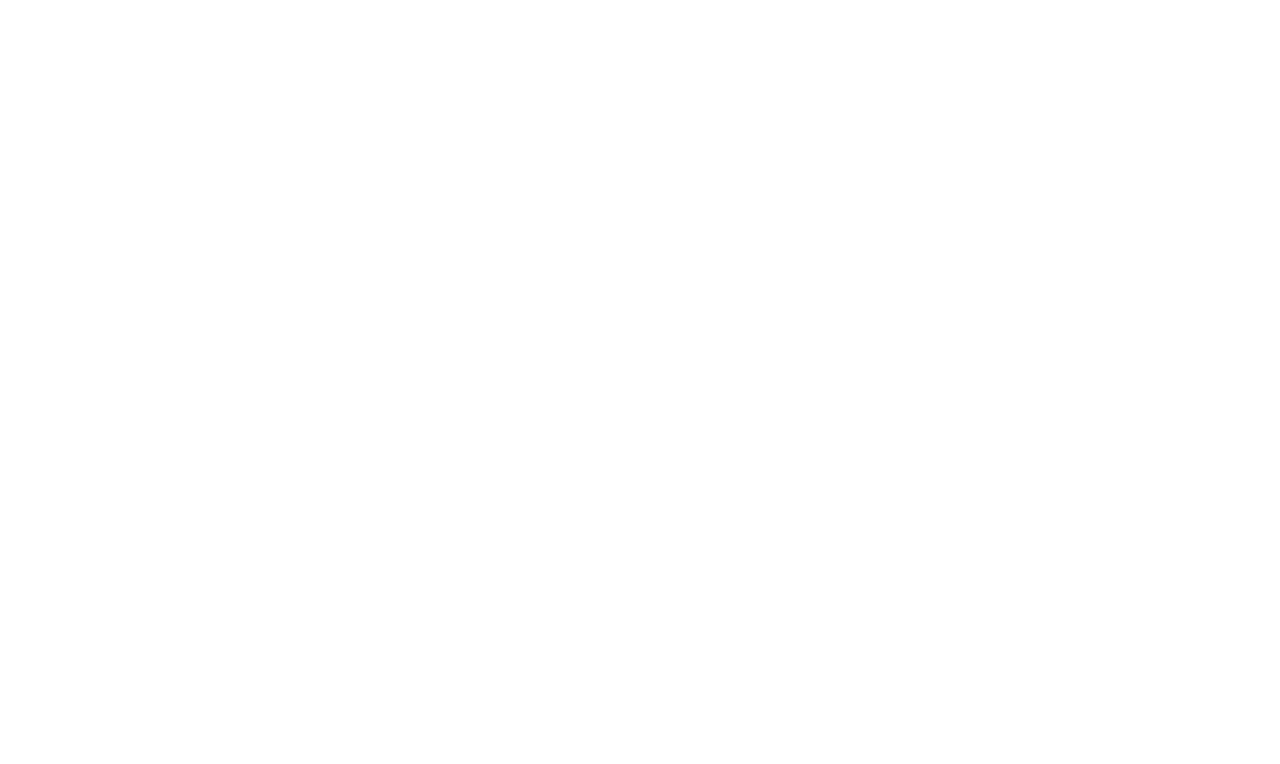
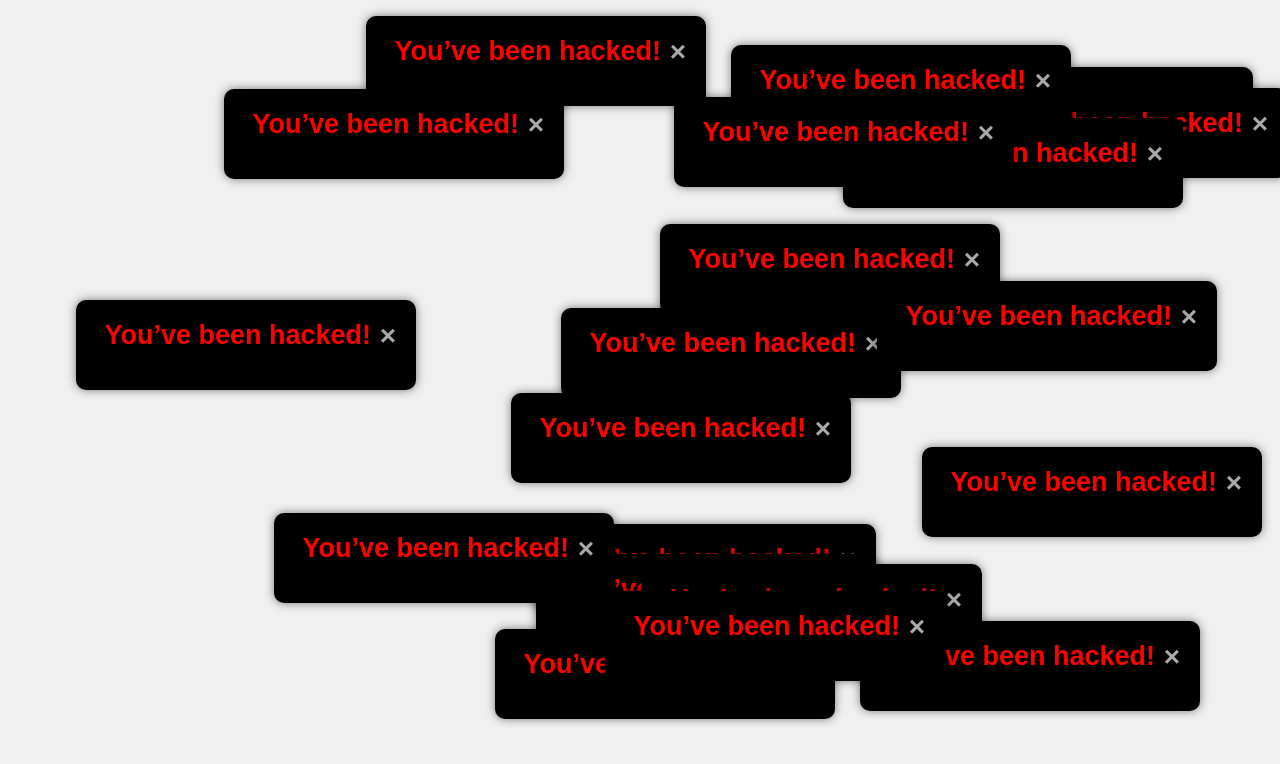
Before and after one commit to akszymanski/UH401, a plain HTML site: page index.html in a window 1280 px wide. Drawn offline with Linux system fonts and the light colour scheme.

Commit message:
Update index.html

```diff
--- a/index.html
+++ b/index.html
@@ -4,63 +4,114 @@
 <head>
     <meta charset="UTF-8">
     <meta name="viewport" content="width=device-width, initial-scale=1.0">
-    <title>HACKED</title>
+    <title>Multiple Popup Simulation</title>
+    <style>
+        /* Basic styling for the page */
+        body {
+            font-family: Arial, sans-serif;
+            margin: 0;
+            padding: 0;
+            background-color: #f0f0f0;
+            text-align: center;
+            overflow: hidden;
+            /* Prevent scrollbars due to popups */
+        }
+
+        h1 {
+            margin-top: 20px;
+        }
+
+        /* Style for each individual popup (modal) */
+        .popup {
+            position: absolute;
+            /* Make popups positionable */
+            width: 300px;
+            height: 50px;
+            background-color: rgb(0, 0, 0);
+            color: red;
+            border-radius: 10px;
+            padding: 20px;
+            text-align: center;
+            display: none;
+            /* Hidden by default */
+            box-shadow: 0 0 10px rgba(0, 0, 0, 0.5);
+            font-size: 18px;
+            z-index: 1000;
+            /* Ensure popups are above other content */
+        }
+
+        .popup h2 {
+            margin-top: 0;
+            color: red;
+        }
+
+        .popup .close {
+            color: #aaa;
+            float: right;
+            font-size: 28px;
+            font-weight: bold;
+            cursor: pointer;
+        }
+
+        .popup .close:hover,
+        .popup .close:focus {
+            color: black;
+            text-decoration: none;
+        }
+    </style>
 </head>
 
 <body>
 
-    <!-- Audio Element -->
-    <audio id="popupSound">
-        <source src="sounds/popup-sound.mp3" type="audio/mpeg">
-        Your browser does not support the audio element.
-    </audio>
-
     <script>
         function spawnPopups() {
-            const message = "You’ve been hacked!";
             const popupCount = 20; // Number of popups
-            const screenWidth = window.screen.width;
-            const screenHeight = window.screen.height;
+            const message = "You’ve been hacked!"; // Message in each popup
+            const screenWidth = window.innerWidth;
+            const screenHeight = window.innerHeight;
 
-            // Get audio element
-            const sound = document.getElementById('popupSound');
+            // Play a sound (optional)
+            const sound = new Audio("sounds/popup-sound.mp3"); // Replace with the correct path
+            sound.play();
 
             for (let i = 0; i < popupCount; i++) {
-                // Play sound
-                try {
-                    sound.currentTime = 0; // Reset sound
-                    sound.play();
-                } catch (error) {
-                    console.error("Audio playback failed:", error);
-                }
+                // Create a new popup (modal)
+                const popup = document.createElement('div');
+                popup.classList.add('popup');
 
-                // Generate random positions
-                const randomLeft = Math.floor(Math.random() * (screenWidth - 300));
-                const randomTop = Math.floor(Math.random() * (screenHeight - 200));
+                // Set random position on the screen
+                const randomLeft = Math.floor(Math.random() * (screenWidth - 300)); // Ensure popup doesn't overflow
+                const randomTop = Math.floor(Math.random() * (screenHeight - 150)); // Ensure popup doesn't overflow
+                popup.style.left = `${randomLeft}px`;
+                popup.style.top = `${randomTop}px`;
 
-                // Open popup
-                const newWindow = window.open('', '_blank', `width=300,height=200,left=${randomLeft},top=${randomTop}`);
-                if (newWindow) {
-                    newWindow.document.write(`
-                        <html>
-                            <head>
-                                <title>Warning!</title>
-                            </head>
-                            <body style="display: flex; justify-content: center; align-items: center; height: 100vh; margin: 0; background-color: black; color: red; font-size: 20px; text-align: center;">
-                                <h1>${message}</h1>
-                            </body>
-                        </html>
-                    `);
-                    newWindow.document.close();
-                }
+                // Set the content of the popup
+                popup.innerHTML = `
+                    <span class="close" onclick="closePopup(this)">&times;</span>
+                    <h2>${message}</h2>
+                `;
+
+                // Append the popup to the body
+                document.body.appendChild(popup);
+
+                // Show the popup with a delay
+                setTimeout(() => {
+                    popup.style.display = 'block'; // Make the popup visible
+                }, i * 100); // Delay each popup by 100ms
             }
         }
 
-        // Automatically trigger popups after page loads
+        // Function to close the popup
+        function closePopup(closeButton) {
+            const popup = closeButton.parentElement;
+            popup.style.display = 'none'; // Hide the popup
+        }
+
+        // Automatically show popups after the page loads
         window.onload = function () {
-            // Optionally delay the popups for a better effect
-            setTimeout(spawnPopups, 2000); // 2-second delay
+            spawnPopups(); // Start popups immediately after loading the page
         };
+
     </script>
 </body>
 
```
